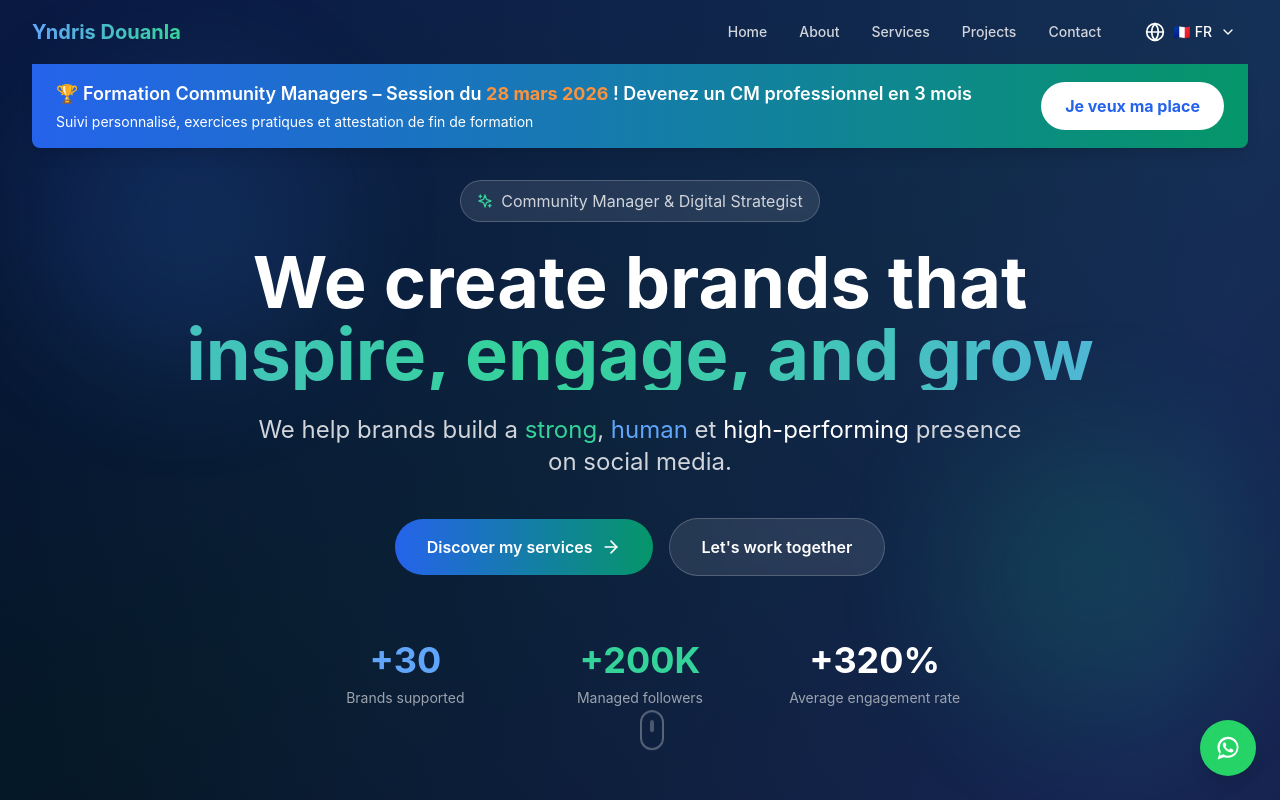
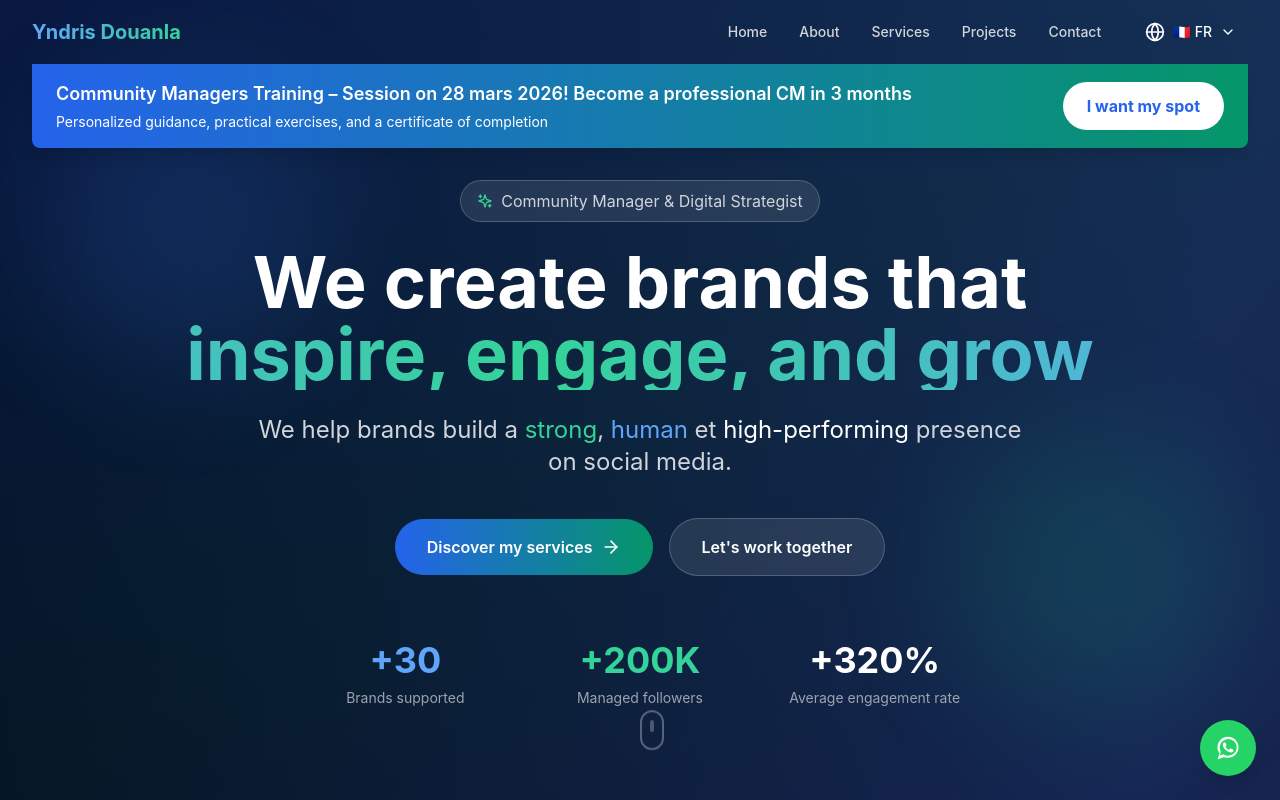
Before and after one commit to precurseur01/community-portfolio, a React (Vite) app: page / in a window 1280 px wide. Shown: the top 800 px of the page. Built offline with nearby package versions, Linux system fonts and the light colour scheme.

Commit message:
versel.json

```diff
--- a/src/components/Pages/TrainingAnnouncement.tsx
+++ b/src/components/Pages/TrainingAnnouncement.tsx
@@ -1,23 +1,26 @@
-// components/TrainingAnnouncement.jsx
 import { NavLink } from "react-router-dom"; // ou next/link si Next.js
+import { useTranslation } from "react-i18next";
 
 export default function TrainingAnnouncement() {
+    const { t } = useTranslation();
+
+    const sessionDate = "28 mars 2026";
+
     return (
         <div className="w-full bg-gradient-to-r from-blue-600 to-emerald-600 text-white px-6 py-4 rounded-b-lg shadow-lg mb-8 flex flex-col sm:flex-row items-center justify-between gap-4 animate-slideDown">
             <div className="text-center sm:text-left">
                 <p className="text-lg font-semibold">
-                    🏆 Formation Community Managers – Session du{' '}
-                    <span className="text-orange-400 font-bold">28 mars 2026</span> ! Devenez un CM professionnel en 3 mois
+                    {t("trainingAnnouncement.title", { date: sessionDate })}
                 </p>
                 <p className="text-sm mt-1">
-                    Suivi personnalisé, exercices pratiques et attestation de fin de formation
+                    {t("trainingAnnouncement.subtitle")}
                 </p>
             </div>
             <NavLink
                 to="/preselection"
                 className="px-6 py-3 bg-white text-blue-600 font-bold rounded-full hover:shadow-xl transition-all duration-300"
             >
-                Je veux ma place
+                {t("trainingAnnouncement.button")}
             </NavLink>
         </div>
     );
--- a/src/services/i18n/locales/en.json
+++ b/src/services/i18n/locales/en.json
@@ -301,5 +301,10 @@
       "non": "No"
     },
     "submitButton": "Submit my application"
+  },
+  "trainingAnnouncement": {
+    "title": "Community Managers Training – Session on {{date}}! Become a professional CM in 3 months",
+    "subtitle": "Personalized guidance, practical exercises, and a certificate of completion",
+    "button": "I want my spot"
   }
 }
--- a/src/services/i18n/locales/fr.json
+++ b/src/services/i18n/locales/fr.json
@@ -301,5 +301,10 @@
             "non": "Non"
         },
         "submitButton": "Envoyer ma candidature"
+    },
+    "trainingAnnouncement": {
+        "title": "Formation Community Managers – Session du {{date}} ! Devenez un CM professionnel en 3 mois",
+        "subtitle": "Suivi personnalisé, exercices pratiques et attestation de fin de formation",
+        "button": "Je veux ma place"
     }
 }
```
Also changed, not shown: vercel.json (added).
